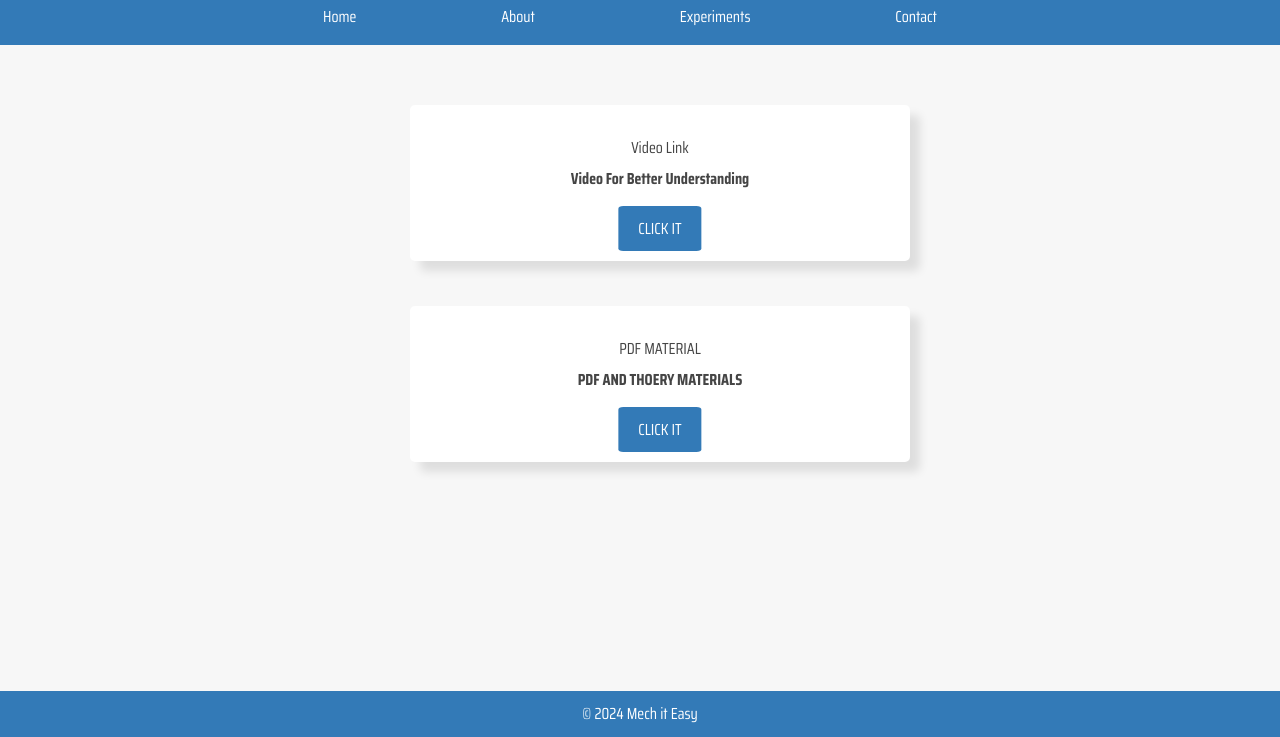
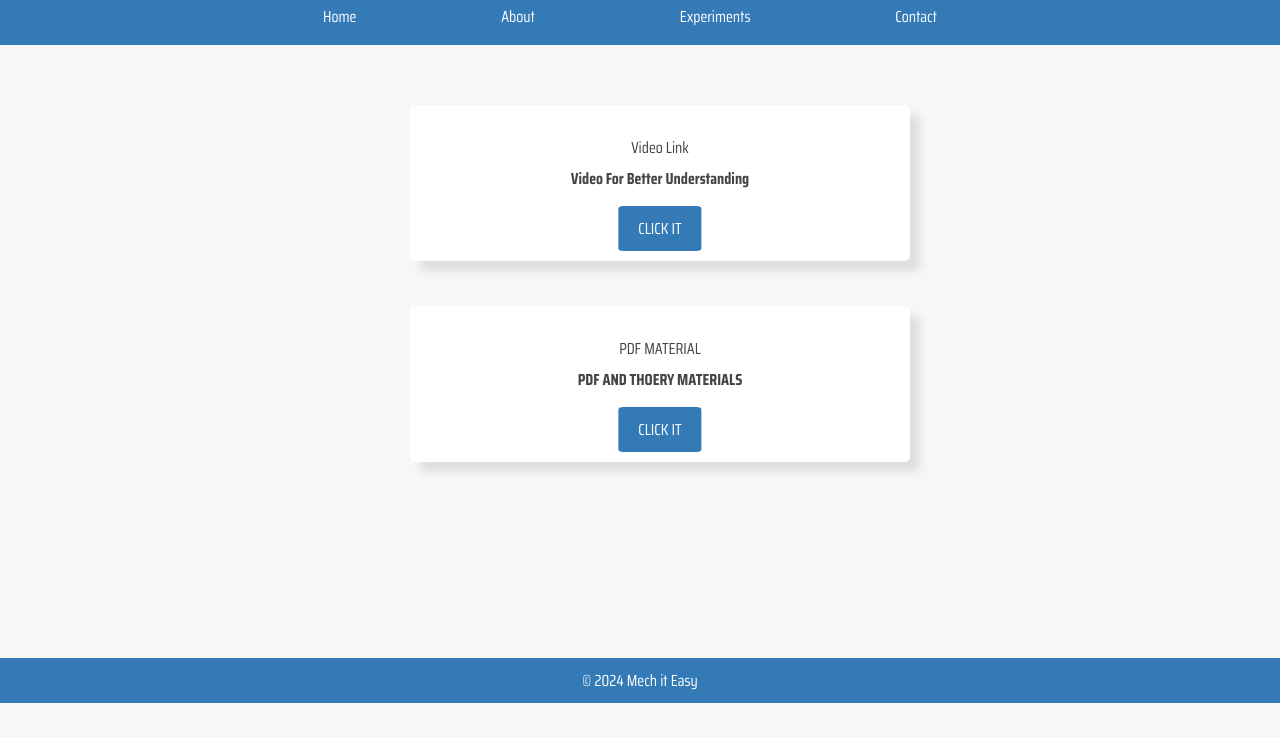
Before and after one commit to kshitijx07/mech-it-easy, a plain HTML site: page theory1.html in a window 1280 px wide. Shown: the part 63-800 px from the top of the page. Drawn offline with Linux system fonts and the light colour scheme.

Commit message:
Update theory.css

```diff
--- a/theory.css
+++ b/theory.css
@@ -136,11 +136,8 @@
 
   /* Footer Styles */
   footer {
-  position: absolute;
-  bottom: 0;
-  width: 100%;
     pointer-events: none;
-    margin-top: 10vh;
+    margin-top: 25vh;
     background-color: #337ab7;
     color: #fff;
     padding: 10px;
```
